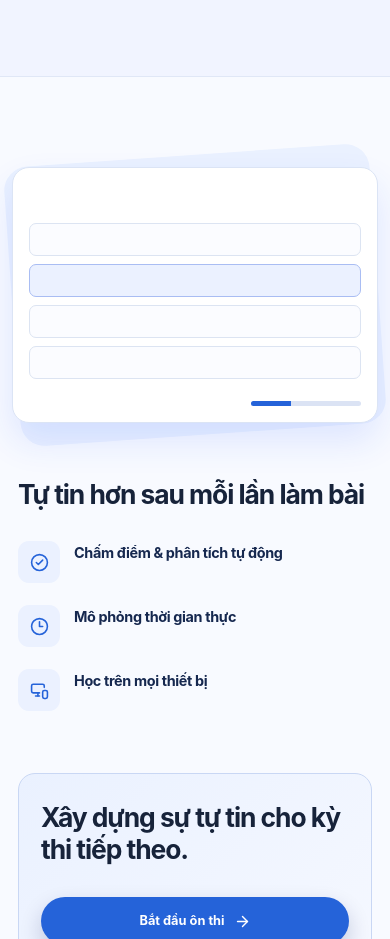
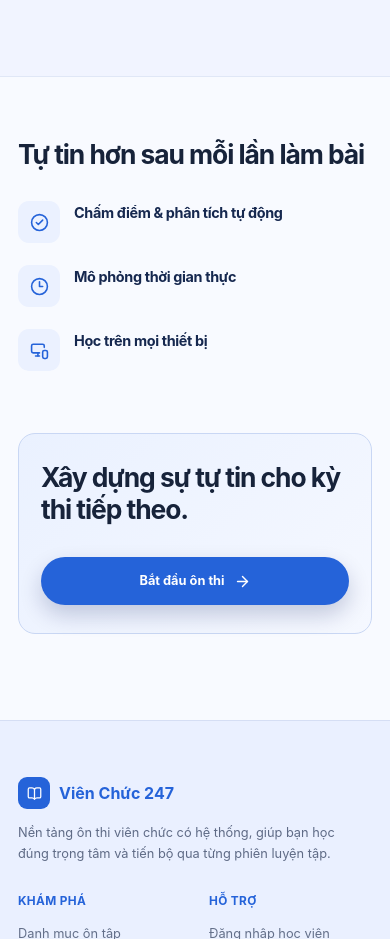
Before and after one commit to nhatduy06/on-thi-vien-chuc, a Next.js app: page / in a window 390 px wide. Shown: the part 2680-3619 px from the top of the page. Built offline with nearby package versions, Linux system fonts and the light colour scheme; no server answers.

Commit message:
Remove left feature illustration

```diff
--- a/src/pages/index.tsx
+++ b/src/pages/index.tsx
@@ -85,10 +85,6 @@ const Home: NextPage<HomeProps> = ({ initialCategories }) => {
         </section>
 
         <section className="home-section home-features" id="features" aria-labelledby="features-title">
-          <div className="home-feature-visual" aria-hidden="true">
-            <div className="feature-visual-backdrop" />
-            <div className="feature-exam-card"><div className="feature-exam-header"><span /><span /></div><div className="feature-question"><strong /></div><div className="feature-options"><i /><i className="selected" /><i /><i /></div><div className="feature-exam-bottom"><span /><span className="feature-mini-progress"><i /></span></div></div>
-          </div>
           <div className="home-feature-copy"><h2 id="features-title">Tự tin hơn sau mỗi lần làm bài</h2><div className="home-feature-list"><FeatureItem icon={<CheckCircle2 size={19} aria-hidden="true" />} title="Chấm điểm & phân tích tự động" /><FeatureItem icon={<Clock3 size={19} aria-hidden="true" />} title="Mô phỏng thời gian thực" /><FeatureItem icon={<MonitorSmartphone size={19} aria-hidden="true" />} title="Học trên mọi thiết bị" /></div></div>
         </section>
 
--- a/src/styles/globals.css
+++ b/src/styles/globals.css
@@ -503,7 +503,7 @@ button:focus-visible, a:focus-visible, input:focus-visible, select:focus-visible
 .home-step > span { color: var(--primary); font-family: var(--font-mono); font-size: .68rem; font-weight: 700; letter-spacing: .08em; }
 .home-step h3 { margin: 8px 0 8px; font-size: 1rem; }
 .home-step p { max-width: 260px; color: #71809d; font-size: .8rem; line-height: 1.6; }
-.home-features { display: grid; grid-template-columns: 1fr 1fr; gap: 70px; align-items: center; }
+.home-features { display: block; }
 .home-feature-visual { position: relative; min-height: 360px; padding: 38px 28px; }
 .feature-visual-backdrop { position: absolute; inset: 18px 28px; border-radius: 24px; background: #eaf1ff; transform: rotate(-4deg); }
 .feature-exam-card { position: relative; z-index: 1; max-width: 430px; padding: 22px; border: 1px solid #dbe4f5; border-radius: 17px; background: #fff; box-shadow: 0 18px 36px rgba(30,86,255,.12); }
@@ -521,7 +521,7 @@ button:focus-visible, a:focus-visible, input:focus-visible, select:focus-visible
 .feature-score-card { position: absolute; right: 0; bottom: 36px; z-index: 2; display: grid; grid-template-columns: auto 1fr; gap: 3px 8px; align-items: center; padding: 14px 17px; border: 1px solid #e0e7f4; border-radius: 12px; background: #fff; color: var(--primary); box-shadow: 0 10px 24px rgba(30,86,255,.15); }
 .feature-score-card strong { color: #263652; font-size: .9rem; }
 .feature-score-card small { grid-column: 2; color: #7986a1; font-size: .6rem; }
-.home-feature-copy { max-width: 510px; }
+.home-feature-copy { max-width: 510px; margin-left: auto; }
 .home-feature-copy h2 { margin-bottom: 30px; }
 .home-feature-copy > p { max-width: 460px; margin-bottom: 28px; }
 .home-feature-list { display: flex; flex-direction: column; gap: 22px; }
@@ -573,7 +573,7 @@ button:focus-visible, a:focus-visible, input:focus-visible, select:focus-visible
   .feature-question { padding: 22px 0 17px; }
   .feature-question strong { font-size: .85rem; }
   .feature-score-card { right: -2px; bottom: 18px; }
-  .home-feature-copy { padding: 0 18px; }
+  .home-feature-copy { padding: 0 18px; margin-left: 0; }
   .home-final-cta { align-items: stretch; flex-direction: column; padding: 28px 22px; margin: 0 18px 6px; }
   .home-final-cta .home-primary-button { width: 100%; }
   .footer-grid { grid-template-columns: 1fr 1fr; }
```
